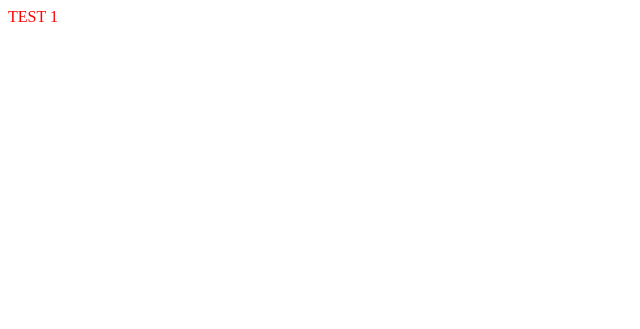
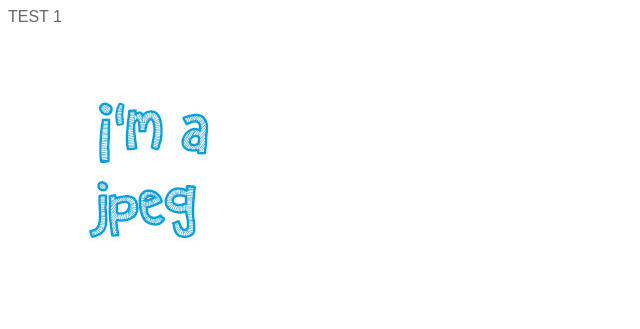
Before and after one commit to ChrisSE22/n1, a plain HTML site: page index.html in a window 1280 px wide. Shown: the whole page, without its empty margins (0-640 px from the left). Drawn offline with Linux system fonts and the light colour scheme.

Commit message:
adding jpg to index.html and uploading jpeg1.jpg

```diff
--- a/index.html
+++ b/index.html
@@ -7,8 +7,9 @@
 
 	<body>
 
-		<span style="color:#ff0000">TEST 1</span>
-
+		<span style="color:#666666;font-family:sans-serif;">TEST 1</span>
+	<br>
+	<img src="jpeg1.jpg">
 	</body>
 
 </html>
```
Also changed, not shown: jpeg1.jpg (added).
